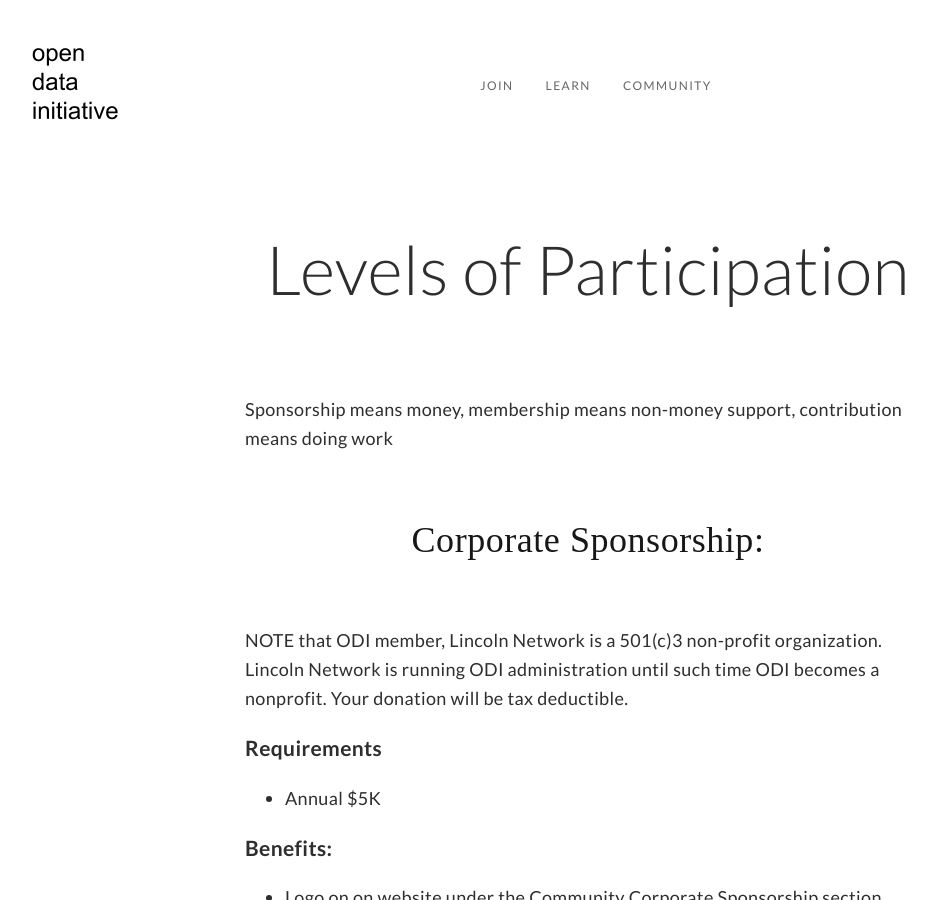
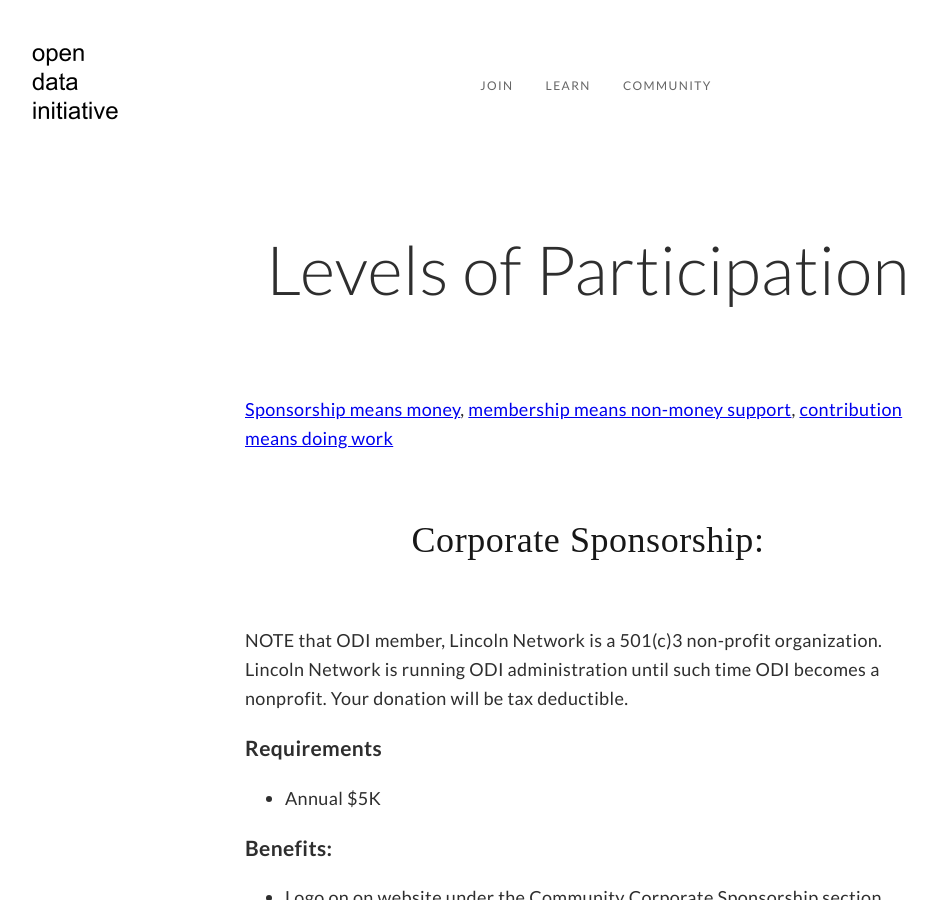
Before and after one commit to opendatainitiative/opendatainitiative.github.io, a Jekyll site: the page built from participation.md, in a window 1280 px wide and 900 px high. Shown: the whole window, without its empty margins (52-988 px from the left). Built offline with Jekyll 4.4.1, drawn with Linux system fonts in a browser that asks for light colours; part of the change alters nothing that is shown.

Commit message:
add markdown anchor links

```diff
--- a/participation.md
+++ b/participation.md
@@ -5,7 +5,7 @@ title: Participation
 ---
 
 # Levels of Participation
-Sponsorship means money, membership means non-money support, contribution means doing work
+[Sponsorship means money](#sponsorship), [membership means non-money support](#membership), [contribution means doing work](#contributor)
 
 <h2><a name="sponsorship">Corporate Sponsorship:</a></h2>
 NOTE that ODI member, Lincoln Network is a 501(c)3 non-profit organization. Lincoln Network is running ODI administration until such time ODI becomes a nonprofit. Your donation will be tax deductible.
```
